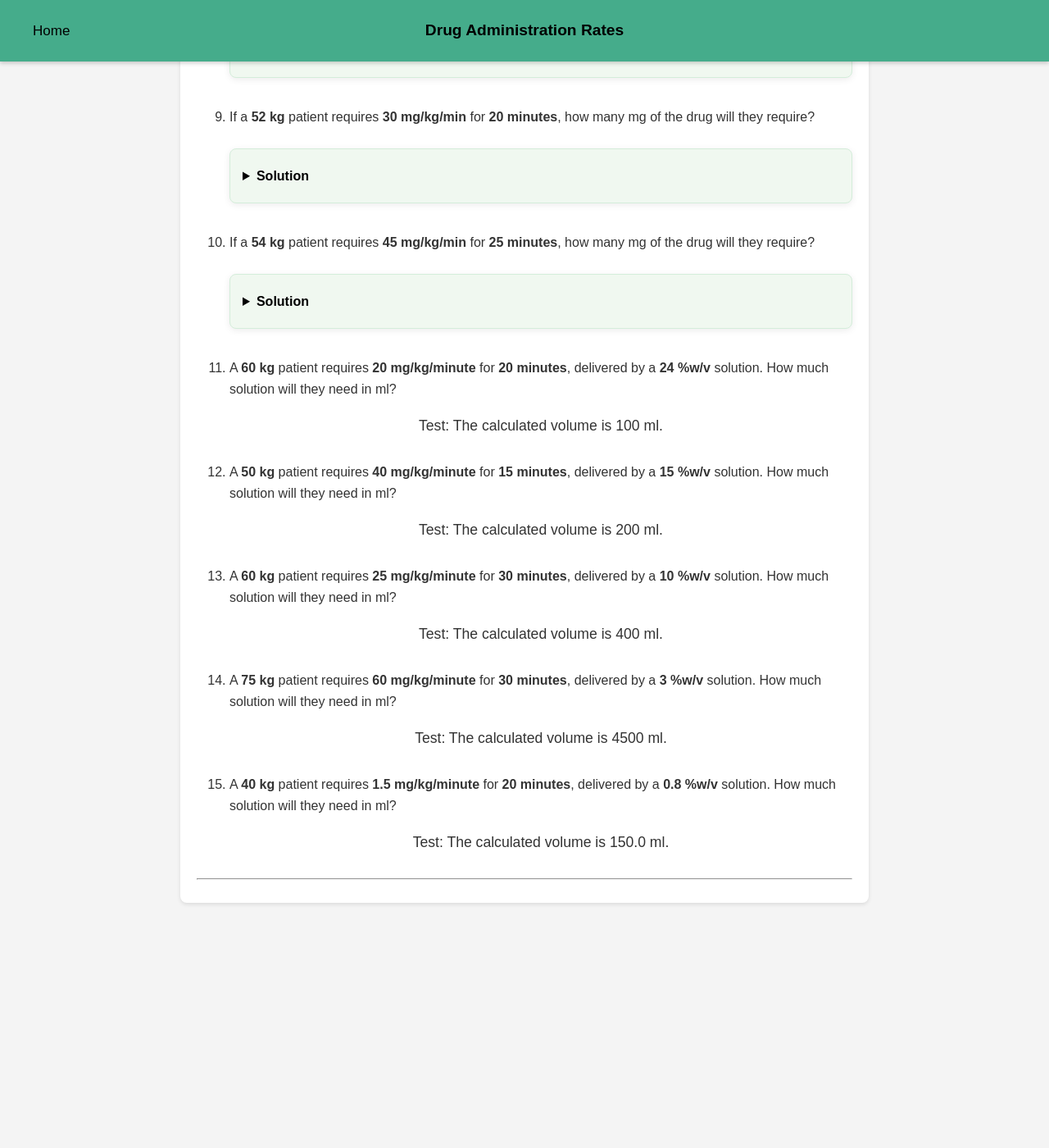
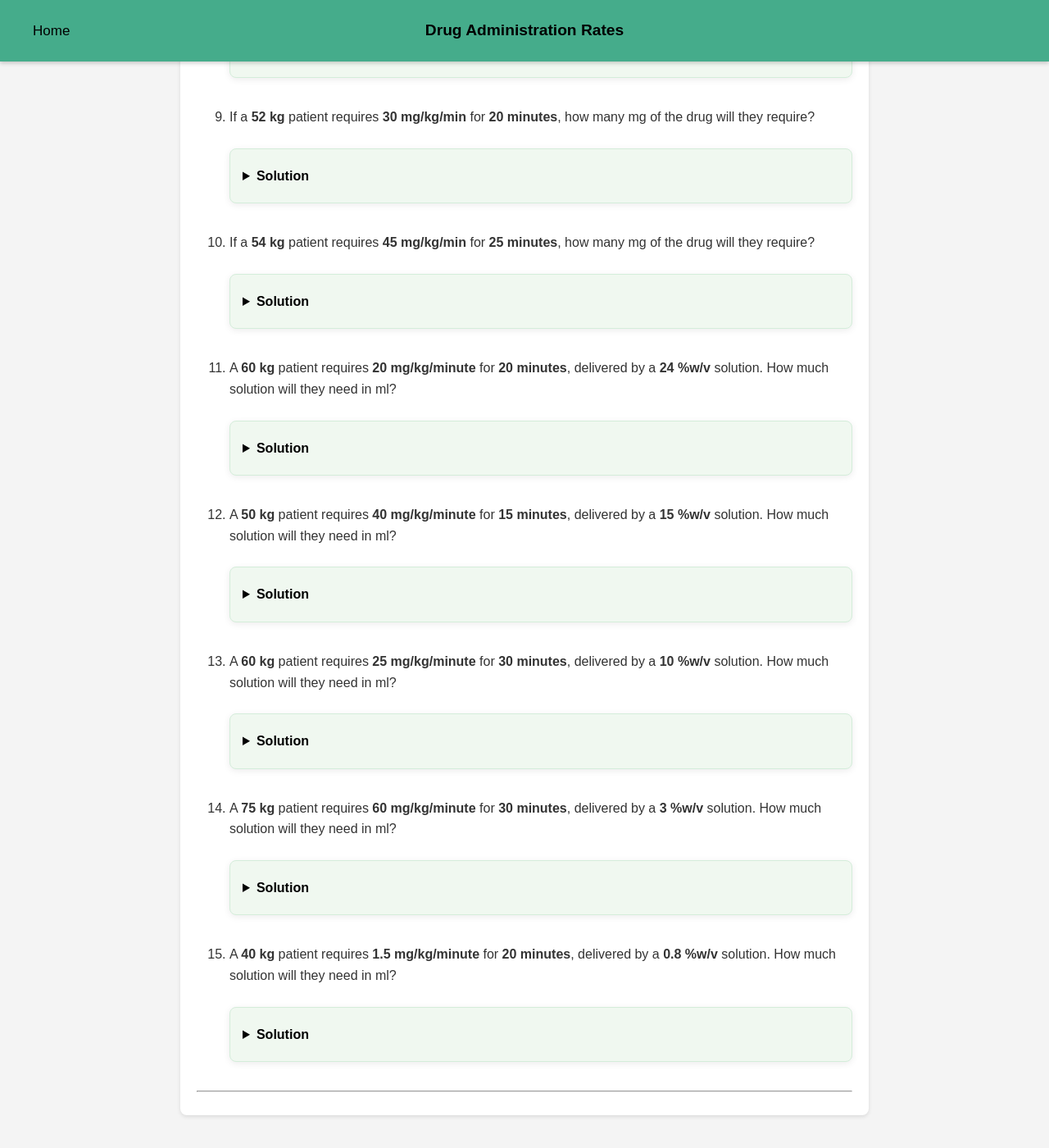
Before and after one commit to probe973/pha-4010y, a Jekyll site: the page built from drug/qs.md, in a window 1280 px wide and 1400 px high, scrolled down 1666 px. Shown: the whole window at 82% size. Built offline with Jekyll 4.4.1, drawn with Linux system fonts in a browser that asks for light colours; before the commit the page ends 2807 px from its top, so only the background shows below that.

Commit message:
Update solve_c.html

```diff
--- a/_includes/solve_c.html
+++ b/_includes/solve_c.html
@@ -4,5 +4,14 @@
 {% assign volume = need | divided_by: have | times: 100 %}
 
 <li>A <strong>{{include.q.mass}} kg</strong> patient requires <strong>{{include.q.rate}} mg/kg/minute</strong> for <strong>{{include.q.time}} minutes</strong>, delivered by a <strong>{{include.q.conc}} %w/v</strong> solution. How much solution will they need in ml?
-    <p>Test: The calculated volume is {{ volume }} ml.</p>
+<details class="solution-details">
+    <summary>Solution</summary>
+    <div class="solution-content">
+        <p>Step 1: Find rate per minute using patient mass:</p>
+        <p>${{include.q.rate}} \text{mg/kg/min} \times {{include.q.mass}} \text{kg} = {{ratetime}} \text{mg/min}$</p>
+
+        <p>Step 2: Find total mg of drug</p>
+        <p>${{ratetime}} \text{mg/min} \times {{include.q.time}} \text{min} = {{need}} \text{mg}$</p>
+    </div>
+</details>
 </li>
```
